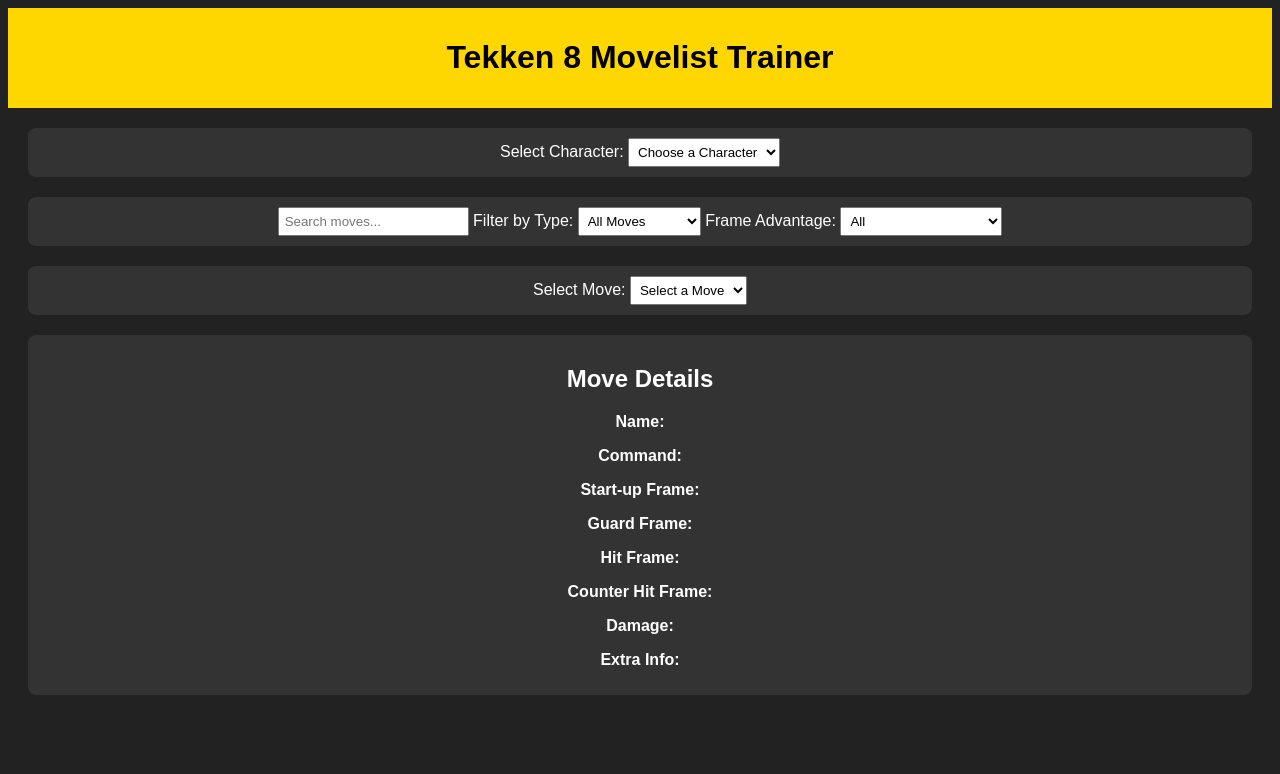
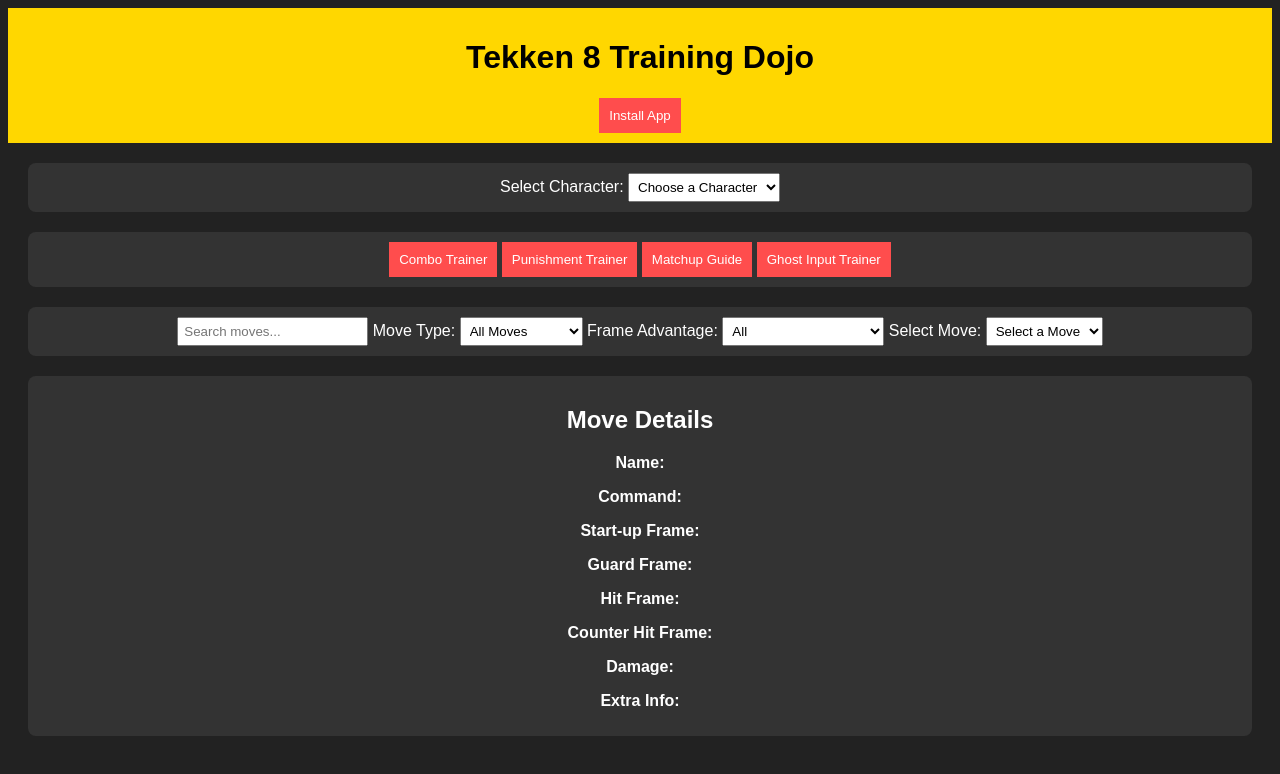
Before and after one commit to osoblk/Lilidojo, a plain HTML site: page Index.html in a window 1280 px wide. Drawn offline with Linux system fonts and the light colour scheme.

Commit message:
Update Index.html

```diff
--- a/Index.html
+++ b/Index.html
@@ -3,12 +3,14 @@
 <head>
     <meta charset="UTF-8">
     <meta name="viewport" content="width=device-width, initial-scale=1.0">
-    <title>Tekken 8 Movelist</title>
+    <title>Tekken 8 Training Dojo</title>
     <link rel="stylesheet" href="styles.css">
+    <link rel="manifest" href="manifest.json">
 </head>
 <body>
     <header>
-        <h1>Tekken 8 Movelist Trainer</h1>
+        <h1>Tekken 8 Training Dojo</h1>
+        <button onclick="installPWA()">Install App</button>
     </header>
 
     <main>
@@ -25,10 +27,16 @@
             </select>
         </section>
 
-        <section id="filters">
+        <section id="training-modes">
+            <button onclick="openComboTrainer()">Combo Trainer</button>
+            <button onclick="openPunishmentTrainer()">Punishment Trainer</button>
+            <button onclick="openMatchupGuide()">Matchup Guide</button>
+            <button onclick="openGhostTrainer()">Ghost Input Trainer</button>
+        </section>
+
+        <section id="move-selector">
             <input type="text" id="move-search" placeholder="Search moves..." onkeyup="populateMoves()">
-
-            <label for="move-category">Filter by Type:</label>
+            <label for="move-category">Move Type:</label>
             <select id="move-category" onchange="populateMoves()">
                 <option value="all">All Moves</option>
                 <option value="general">General Moves</option>
@@ -43,9 +51,7 @@
                 <option value="plus">Plus on Hit</option>
                 <option value="counter">Plus on Counter</option>
             </select>
-        </section>
 
-        <section id="move-selector">
             <label for="move-list">Select Move:</label>
             <select id="move-list" onchange="displayMoveDetails()">
                 <option value="">Select a Move</option>
```
